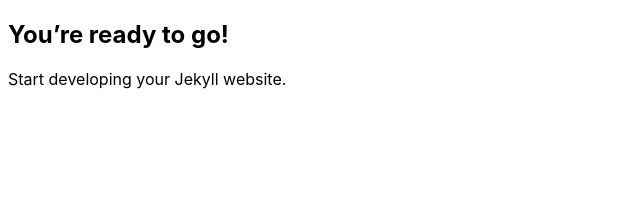
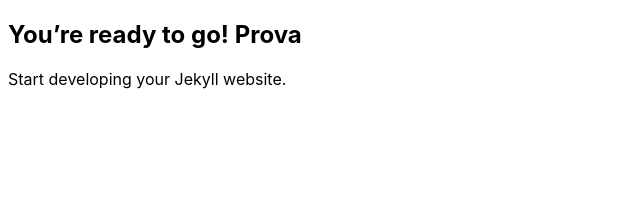
Before and after one commit to maco1717/webpage, a Jekyll site: the page built from index.md, in a window 1280 px wide. Shown: the top 215 px of the page, without its empty margins (0-640 px from the left). Built offline with Jekyll 4.4.1, drawn with Linux system fonts in a browser that asks for light colours.

Commit message:
Update index.md

```diff
--- a/index.md
+++ b/index.md
@@ -3,6 +3,6 @@ layout: default
 title: "Happy Jekylling!"
 ---
 
-## You're ready to go!
+## You're ready to go! Prova
 
 Start developing your Jekyll website.
```
